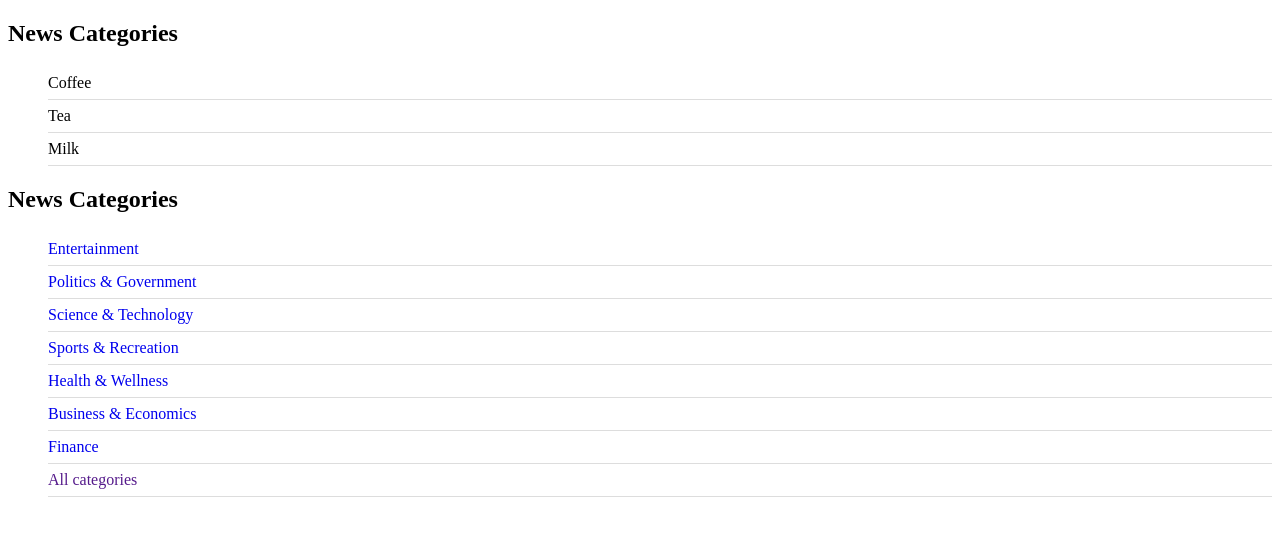
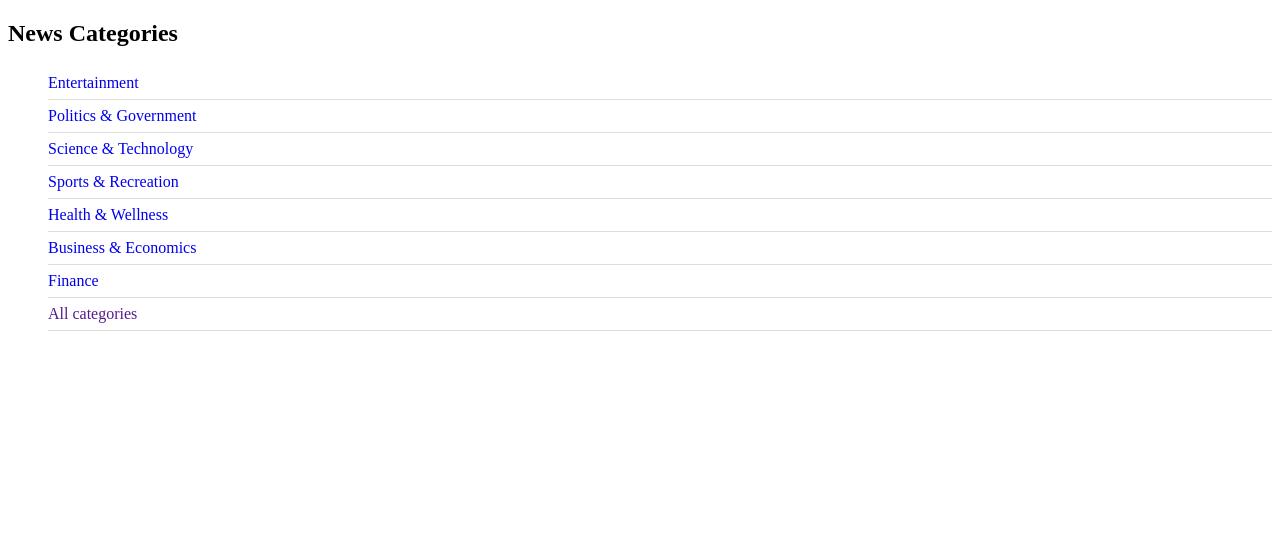
Before and after one commit to omks2015/wmnws, a plain HTML site: page business.html in a window 1280 px wide. Drawn offline with Linux system fonts and the light colour scheme.

Commit message:
Add files via upload

```diff
--- a/business.html
+++ b/business.html
@@ -19,12 +19,6 @@ document.getElementsByTagName('Head')[0].appendChild(_wsc);
 <div id="w18007_landing"></div>
 <!-- PR Newswire Widget Code Ends Here -->
 
-<h2>News Categories</h2>
-<ul>
-  <li>Coffee</li>
-  <li>Tea</li>
-  <li>Milk</li>
-</ul>
 
 
 
```
Also changed, not shown: entertainment.html (+0 -6 lines), healthcare.html (+0 -6 lines), politics.html (+1 -6 lines), sports.html (+0 -6 lines), technology.html (+0 -6 lines).
